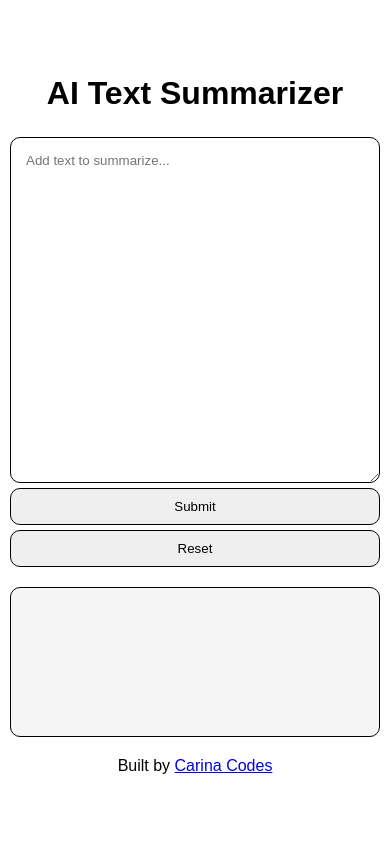
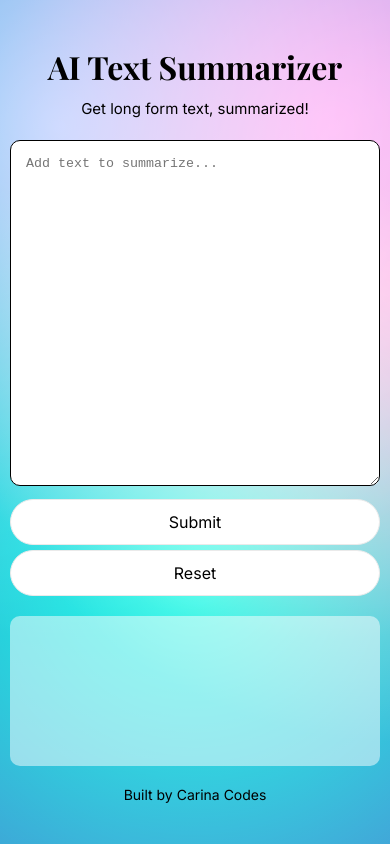
Before and after one commit to carina-codes/ai-text-summarizer, a plain HTML site: page index.html in a window 390 px wide. Drawn offline with nearby package versions, Linux system fonts and the light colour scheme; a web font is replaced by a local one.

Commit message:
style udate

```diff
--- /dev/null
+++ b/css/responsive.css
@@ -0,0 +1,16 @@
+/* Mobile */
+@media (max-width: 799px) {
+  h1 {
+    font-size: 32px;
+  }
+  #input {
+    flex-direction: column;
+  }
+  .btn, button {
+    padding: 12px 25px;
+    font-size: 16px;
+  }
+  .actions {
+    margin-top: 8px;
+  }
+}
--- /dev/null
+++ b/css/style.css
@@ -0,0 +1,247 @@
+@import url('https://fonts.googleapis.com/css2?family=Inter:ital,opsz,wght@0,14..32,100..900;1,14..32,100..900&family=Playfair+Display:ital,wght@0,400..900;1,400..900&display=swap');
+
+@import url("https://cdn.jsdelivr.net/npm/bootstrap-icons@1.13.1/font/bootstrap-icons.min.css");
+
+:root {
+  --background: #f8f8f8;
+  --outline: #eaeaea;
+  --primary: #4465fc;
+  --black: #000000;
+  --white: #ffffff;
+  --header: "Inter", sans-serif;
+  --paragraph: "Inter", sans-serif;
+  --accent: "Playfair Display", serif;
+}
+
+* {
+  box-sizing: border-box;
+  -webkit-box-sizing: border-box;
+  font-smooth: always;
+  -webkit-font-smoothing: antialiased;
+  -moz-osx-font-smoothing: grayscale;
+  cursor: default;
+}
+
+*::before,
+*::after {
+  box-sizing: border-box;
+}
+
+html {
+  scroll-behavior: smooth;
+}
+
+html,
+body {
+  overflow-x: hidden !important;
+  padding: 0 !important;
+  margin: 0 !important;
+}
+
+body {
+  background:
+    radial-gradient(circle at 30% 30%, #878bff 0%, transparent 45%),
+    radial-gradient(circle at 70% 30%, #ff00cc 0%, transparent 45%),
+    radial-gradient(circle at 50% 60%, #00ff99 0%, transparent 45%),
+    radial-gradient(circle at 80% 40%, #ff3300 0%, transparent 45%),
+    radial-gradient(circle at 40% 40%, #00b6c2, #657bdc);
+  background-blend-mode: screen;
+  background-size: 175% 175%;
+  background-position: 50% 50%;
+}
+
+a:hover,
+a:hover * {
+  cursor: pointer !important;
+}
+
+h1, h2, h3, h4, h5, h6, p, ul, ol, span, a, button {
+  font-family: var(--paragraph);
+  margin: 0;
+  padding: 0;
+}
+
+h1 {
+  font-size: 48px;
+  text-align: center;
+  margin: 25px 0 10px 0;
+  font-family: var(--accent);
+}
+
+h1 span {
+  font-family: var(--accent);
+}
+
+h2 {
+  font-size: 36px;
+  margin-bottom: 25px;
+}
+
+p {
+  padding-bottom: 20px;
+  line-height: 1.5;
+}
+
+a {
+  color: var(--black);
+  text-decoration: none;
+}
+
+body {
+  min-height: 100vh;
+  align-content: center;
+}
+
+header {
+  text-align: center;
+}
+
+header p {
+  font-size: 15px;
+}
+
+.demo {
+  width: 800px;
+  max-width: 100%;
+  margin: auto;
+  padding: 10px;
+}
+
+#input {
+  display: flex;
+  gap: 5px;
+  margin-bottom: 20px;
+}
+
+#input > div {
+  flex: 1;
+  display: flex;
+  flex-direction: column;
+  gap: 5px;
+}
+
+#input > div.actions {
+  flex: .3;
+}
+
+#userInput {
+  padding: 15px;
+  border-radius: 10px;
+  border: 1px solid;
+  height: 346px;
+}
+
+#userInput:hover {
+  cursor: pointer;
+}
+
+#output {
+  height: 150px;
+  width: 100%;
+  margin-bottom: 20px;
+  border-radius: 10px;
+  padding: 15px;
+  overflow-y: scroll;
+  scrollbar-width: auto;
+  scrollbar-color: rgba(0, 0, 0, 0.3) transparent;
+  background-color: rgba(255, 255, 255, .5);
+  border-color: inherit;
+  font-family: var(--paragraph);
+}
+
+#output::-webkit-scrollbar {
+  width: 8px;
+}
+
+#output::-webkit-scrollbar-track {
+  background: transparent;
+}
+
+#output::-webkit-scrollbar-thumb {
+  background-color: rgba(0, 0, 0, 0.3);
+  border-radius: 4px;
+}
+
+.view-image {
+  padding: 15px;
+  border-radius: 10px;
+  min-height: 346px;
+  background-image: url("../image-placeholder.webp");
+  background-size: cover;
+  background-position: center;
+  background-repeat: no-repeat;
+  background-color: rgba(255, 255, 255, .25);
+}
+
+.visually-hidden {
+  position: absolute;
+  width: 1px;
+  height: 1px;
+  margin: -1px;
+  padding: 0;
+  overflow: hidden;
+  clip: rect(0 0 0 0);
+  border: 0;
+}
+
+.cred {
+  text-align: center;
+  margin: 20px;
+}
+
+.cred span {
+  font-size: 14px;
+}
+
+
+.btn, button {
+  display: inline-block;
+  border: 1px solid var(--outline);
+  background-color: var(--white);
+  border-radius: 25px;
+  padding: 8px 25px;
+  transition: all 0.25s;
+  color: var(--black);
+}
+
+.btn:hover, button:hover {
+  border: 1px solid var(--primary);
+  background-color: var(--primary);
+  color: var(--white);
+  cursor: pointer;
+}
+
+.btn-black {
+  border: 1px solid var(--black);
+  background-color: var(--black);
+  color: var(--white);
+}
+
+.btn-black:hover {
+  border: 1px solid var(--primary);
+  background-color: var(--primary);
+  color: var(--white);
+}
+
+.btn-primary {
+  border: 1px solid var(--primary);
+  background-color: var(--primary);
+  color: var(--white);
+  margin-bottom: 15px;
+}
+
+.btn-primary:hover {
+  border: 1px solid var(--primary);
+  background-color: var(--white);
+  color: var(--primary);
+}
+
+.btn-black.btn-opac {
+  opacity: .5;
+}
+
+.btn-black.btn-opac:hover {
+  opacity: 1;
+  border: 1px solid var(--black);
+  background: var(--black);
+}
--- a/index.html
+++ b/index.html
@@ -3,132 +3,21 @@
 <head>
   <meta charset="UTF-8" />
   <meta name="viewport" content="width=device-width, initial-scale=1.0" />
+
+  <link rel="stylesheet" href="css/style.css">
+  <link rel="stylesheet" href="css/responsive.css">
+  <link rel="icon" href="./favicon.png" type="image/png">
+
   <title>AI Text Summarizer</title>
-  <style>
-    * {
-      font-family: sans-serif;
-      margin: 0;
-      padding: 0;
-      box-sizing: border-box;
-      font-smooth: always;
-      -webkit-font-smoothing: antialiased;
-      -moz-osx-font-smoothing: grayscale;
-      cursor: default;
-    }
 
-    body {
-      min-height: 100vh;
-      align-content: center;
-    }
-
-    .demo {
-      width: 800px;
-      max-width: 100%;
-      margin: auto;
-      padding: 10px;
-    }
-
-    h1 {
-      text-align: center;
-      margin: 25px 0;
-    }
-
-    button {
-      padding: 10px 15px;
-      border-radius: 10px;
-      border: 1px solid;
-      transition: all 0.2s;
-    }
-
-    button:hover {
-      cursor: pointer;
-      background-color: black;
-      border: 1px solid black;
-      color: white;
-    }
-
-    #input {
-      display: flex;
-      gap: 5px;
-      margin-bottom: 20px;
-    }
-
-    #input > div {
-      flex: 1;
-      display: flex;
-      flex-direction: column;
-      gap: 5px;
-    }
-
-    #input > div.actions {
-      flex: .3;
-    }
-
-    #userInput {
-      padding: 15px;
-      border-radius: 10px;
-      border: 1px solid;
-      height: 346px;
-    }
-
-    #userInput:hover {
-      cursor: pointer;
-    }
-
-    #output {
-      height: 150px;
-      width: 100%;
-      border: 1px solid;
-      margin-bottom: 20px;
-      border-radius: 10px;
-      padding: 15px;
-      overflow-y: scroll;
-      scrollbar-width: auto;
-      scrollbar-color: rgba(0, 0, 0, 0.3) transparent;
-      background: whitesmoke;
-      border-color: inherit;
-    }
-
-    #output::-webkit-scrollbar {
-      width: 8px;
-    }
-
-    #output::-webkit-scrollbar-track {
-      background: transparent;
-    }
-
-    #output::-webkit-scrollbar-thumb {
-      background-color: rgba(0, 0, 0, 0.3);
-      border-radius: 4px;
-    }
-
-    .visually-hidden {
-      position: absolute;
-      width: 1px;
-      height: 1px;
-      margin: -1px;
-      padding: 0;
-      overflow: hidden;
-      clip: rect(0 0 0 0);
-      border: 0;
-    }
-
-    .cred {
-      text-align: center;
-      margin: 20px;
-    }
-
-    /* Mobile */
-    @media (max-width: 799px) {
-      #input {
-        flex-direction: column;
-      }
-    }
-  </style>
 </head>
 <body>
   <div class="demo">
-    <h1>AI Text Summarizer</h1>
+
+    <header>
+      <h1>AI Text Summarizer</h1>
+      <p>Get long form text, summarized!</p>
+    </header>
 
     <div id="input">
       <div>
```
Also changed, not shown: favicon.png (added), image-placeholder.webp (added).
